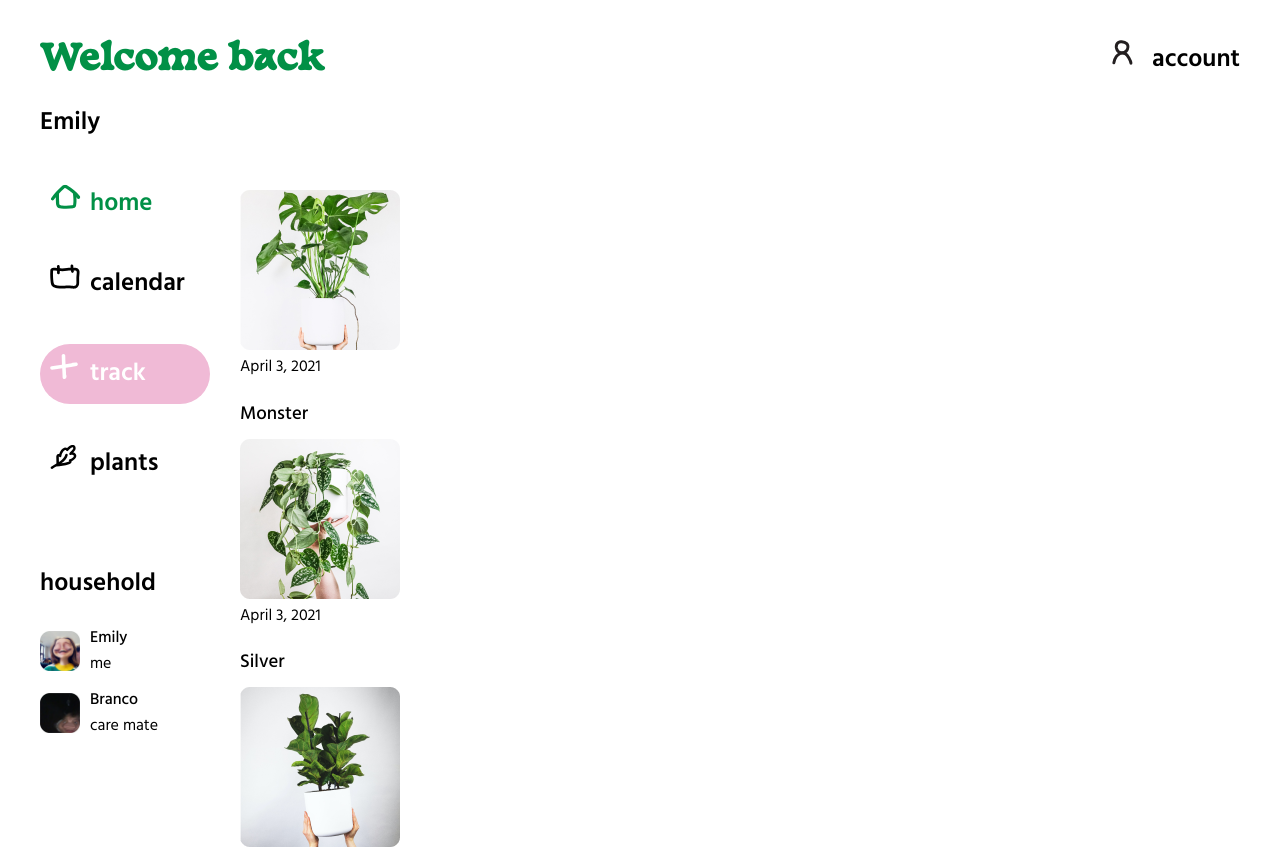
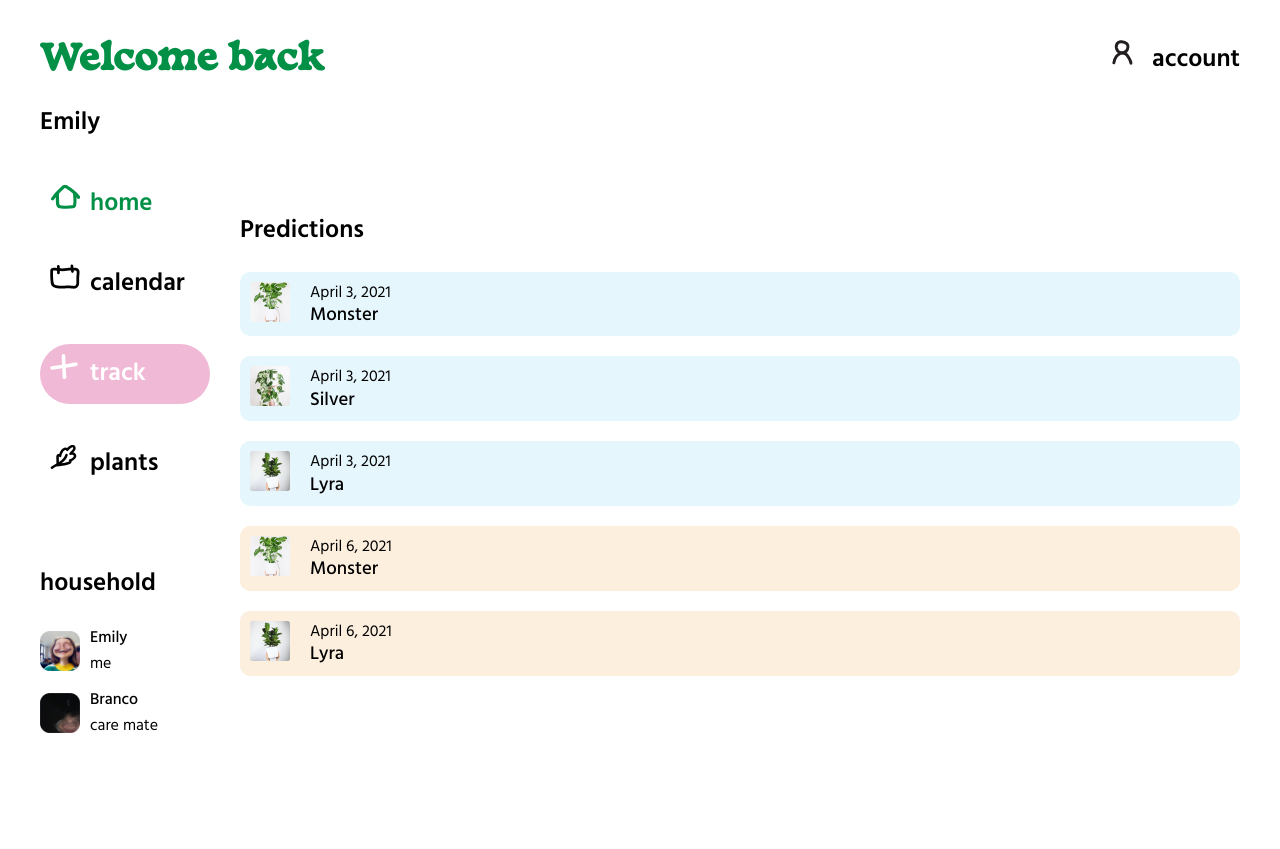
Before and after one commit to emilyberghen/hoya, a React (Create React App) app: page / in a window 1280 px wide. Shown: the top 849 px of the page. Built offline with nearby package versions, Linux system fonts and the light colour scheme.

Commit message:
add predictions

```diff
--- a/src/App.scss
+++ b/src/App.scss
@@ -13,7 +13,10 @@ $color-light: #fff;
 
 $red: #f04d4d;
 $orange: #efa44c;
+$orange-light: #fdefde;
 $green: #5fc645;
+$blue: #7fd2f5;
+$blue-light: #e5f6fd;
 
 $margin-xs: 5px;
 $margin-s: 10px;
@@ -150,6 +153,41 @@ nav {
 main {
   margin-top: $margin-l;
   margin-bottom: 100px;
+}
+
+.predictions {
+  section {
+    border-radius: $border-radius;
+    display: flex;
+    padding: $margin-s;
+    margin-bottom: $margin-m;
+
+    div {
+      margin-left: $margin-m;
+    }
+
+    h3 {
+      margin: 0;
+      line-height: 1.2;
+    }
+
+    p {
+      line-height: 1.4;
+    }
+
+    img {
+      width: 40px;
+      height: 40px;
+    }
+  }
+
+  section.water {
+    background-color: $blue-light;
+  }
+  section.repot {
+    background-color: $orange-light;
+  }
+}
 
 .plant {
   display: flex;
@@ -187,7 +225,6 @@ main {
     width: 60px;
     border-radius: $border-radius;
     margin-right: $margin-m;
-    }
   }
 }
 
--- a/src/pages/Home.js
+++ b/src/pages/Home.js
@@ -6,7 +6,10 @@ import predictions from "../data/predictions.json";
 const HomePage = () => {
   return (
     <>
-      <Predictions predictions={predictions} />
+      <h2>Predictions</h2>
+      <div className="predictions">
+        <Predictions predictions={predictions} />
+      </div>
     </>
   );
 };
```
Lines whose indentation alone changed are shown as unchanged.
